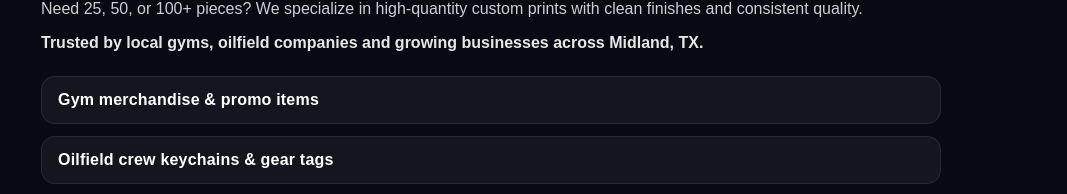
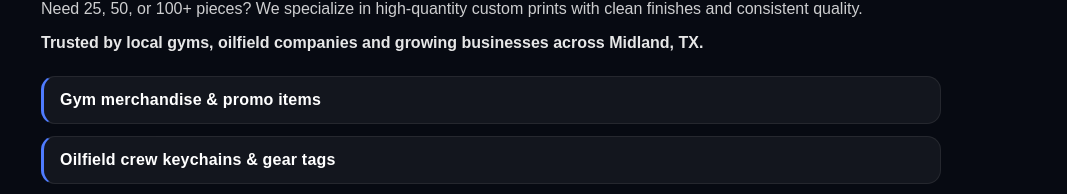
Before and after one commit to jnc3designs/jnc3designs-website, a Next.js app in the folder jnc3designs-premium/: page / in a window 1280 px wide. Shown: the part 606-800 px from the top of the page, without its empty margins (99-1166 px from the left). Built offline with nearby package versions, Linux system fonts and the light colour scheme.

Commit message:
Update globals.css

```diff
--- a/jnc3designs-premium/app/globals.css
+++ b/jnc3designs-premium/app/globals.css
@@ -170,10 +170,12 @@ a { text-decoration: none; }
   border-radius: 14px;
   background: rgba(255,255,255,0.05);
   border: 1px solid rgba(255,255,255,0.08);
+  border-left: 3px solid #4f7cff;
   font-weight: 600;
   letter-spacing: 0.2px;
   transition: all 0.25s ease;
 }
+
 
 .feature-list li:hover {
   background: rgba(255,255,255,0.08);
```
